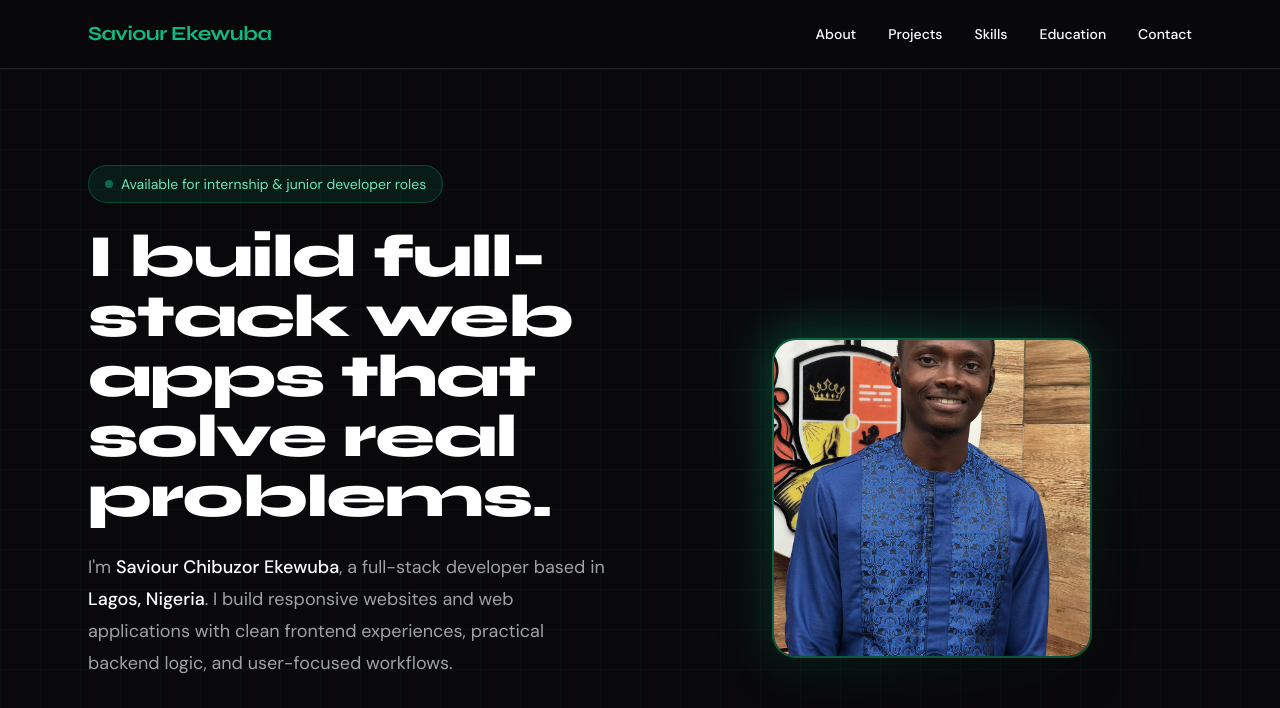
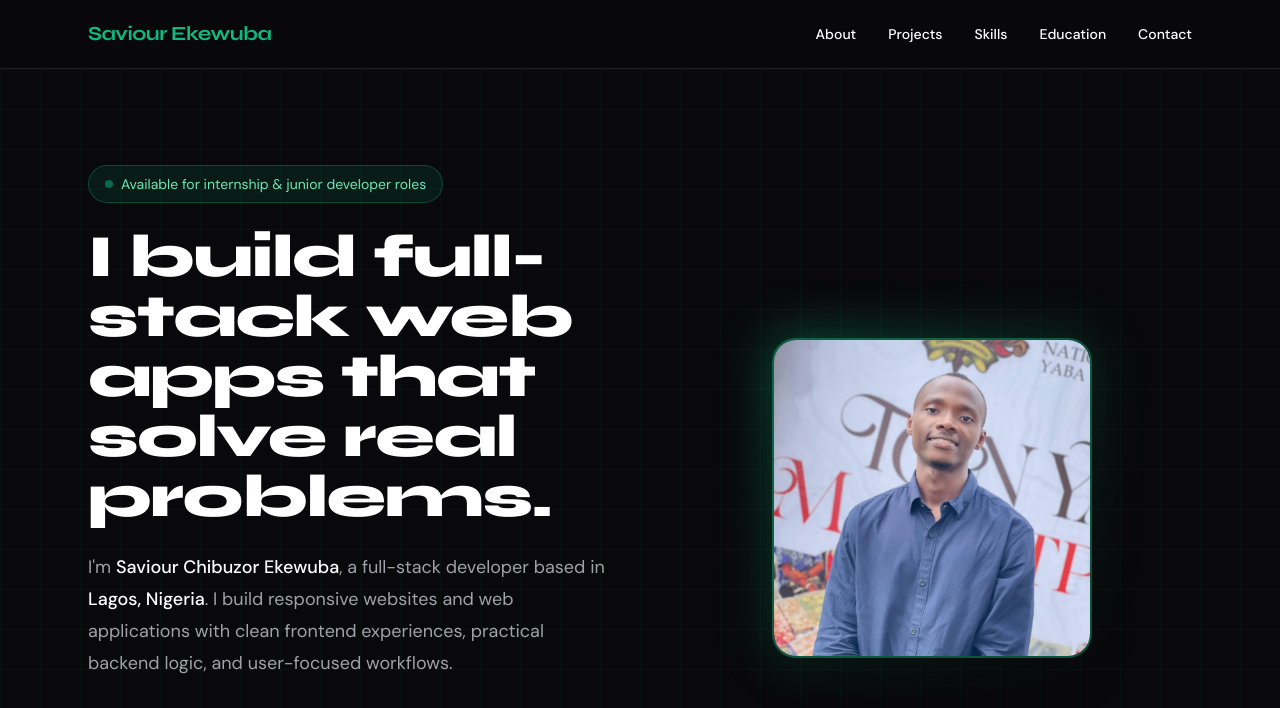
Before and after one commit to saviola112/My-portfolio, a plain HTML site: page index.html in a window 1280 px wide. Shown: the top 708 px of the page. Drawn offline with nearby package versions, Linux system fonts and the light colour scheme.

Commit message:
Update portfolio profile image

```diff
--- a/index.html
+++ b/index.html
@@ -243,7 +243,7 @@
               class="absolute -inset-1 rounded-3xl bg-gradient-to-br from-accent/40 to-transparent blur-xl"
             ></div>
             <img
-              src="./assets/Profile-picture.jpeg"
+              src="./assets/My profile img.jpeg"
               alt="Portrait of Saviour Ekewuba"
               onerror="this.style.display = 'none'"
               class="relative w-80 h-80 object-cover rounded-3xl border-2 border-accent/40 shadow-2xl"
```
Also changed, not shown: assets/My profile img.jpeg (added), assets/Profile-picture.jpeg (deleted).
